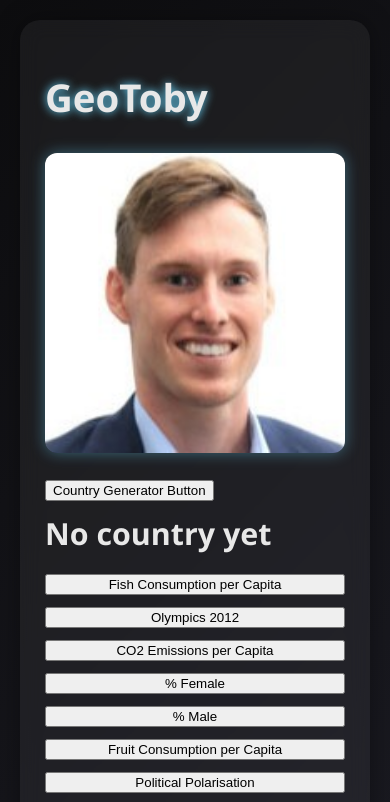
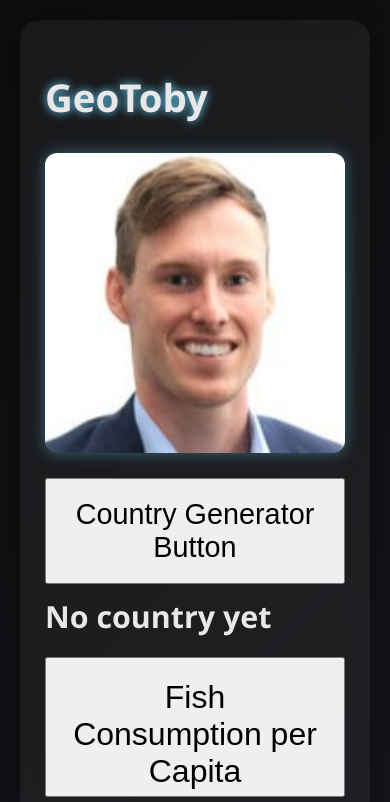
Before and after one commit to geotoby/geotoby-site, a plain HTML site: page index.html in a window 390 px wide. Shown: the top 802 px of the page. Drawn offline with Linux system fonts and the light colour scheme.

Commit message:
Update index.html
Updated with mobile friendly version

```diff
--- a/index.html
+++ b/index.html
@@ -1,6 +1,7 @@
 <!DOCTYPE html>
 <html lang="en">
 <head>
+<meta name="viewport" content="width=device-width, initial-scale=1.0">
 <meta charset="UTF-8">
 <title>GeoToby – Modern Dark Edition</title>
 <style>
@@ -66,13 +67,13 @@
     .grid {
         display: grid;
         gap: 12px;
-        grid-template-columns: repeat(auto-fit, minmax(220px, 1fr));
+        grid-template-columns: repeat(2, 1fr);
         margin-top: 20px;
     }
 
-    .category-btn {
-        padding: 14px 12px;
-        font-size: 1em;
+    .category-btn { height:160px;
+        padding: 28px 24px;
+        font-size: 3em;
         border-radius: 12px;
         border: none;
         cursor: pointer;
@@ -95,6 +96,22 @@
         font-size: 1.8em;
         text-shadow: 0 0 6px #6bd9ff;
     }
+
+@media (max-width: 600px) {
+  .grid {
+    grid-template-columns: 1fr !important;
+  }
+  .cat-btn {
+    height: 140px !important;
+    font-size: 2em !important;
+    padding: 20px !important;
+  }
+  #genBtn {
+    font-size: 1.8em !important;
+    padding: 18px !important;
+  }
+}
+
 </style>
 </head>
 
@@ -108,7 +125,7 @@
 </div>
 
 
-<button id="genBtn">Country Generator Button</button>
+<button id="genBtn" style="font-size:1.6em;padding:20px;">Country Generator Button</button>
 
 <div id="currentCountry" style="font-size:1.9em;font-weight:700;margin-top:12px;">No country yet</div>
 
```
